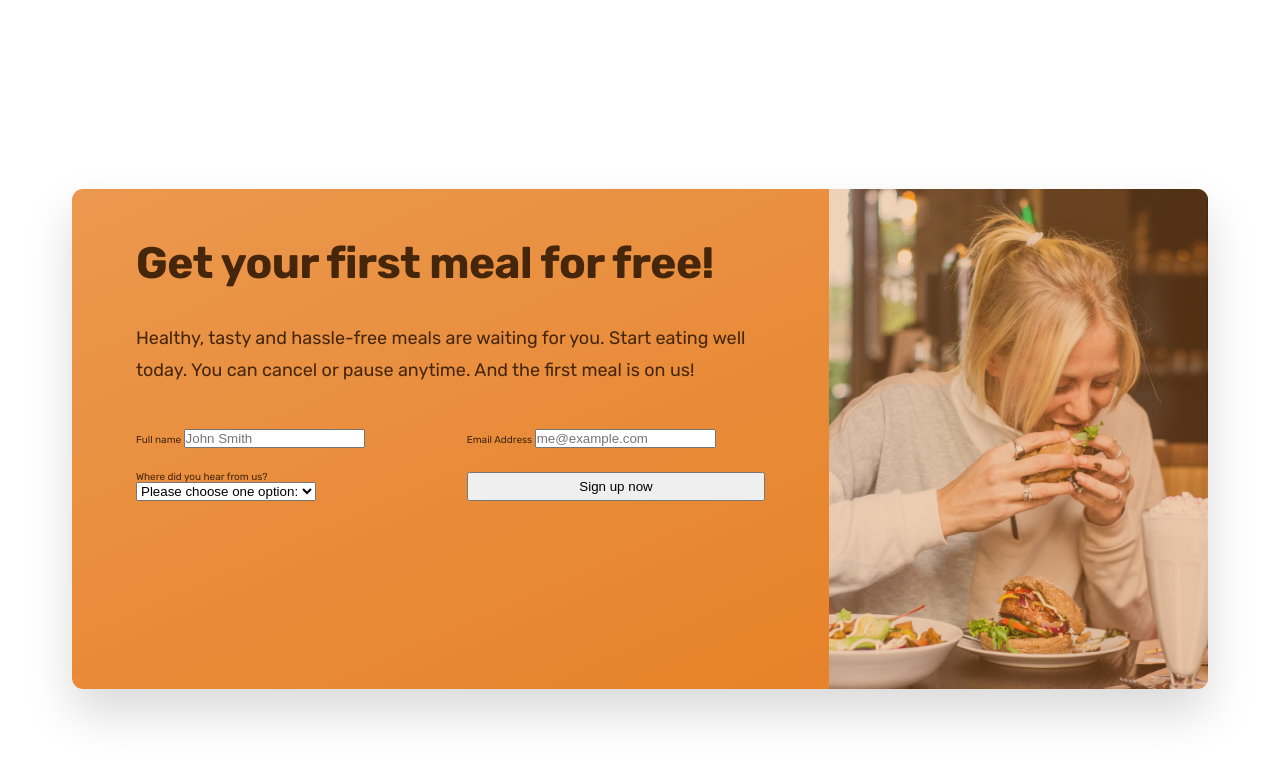
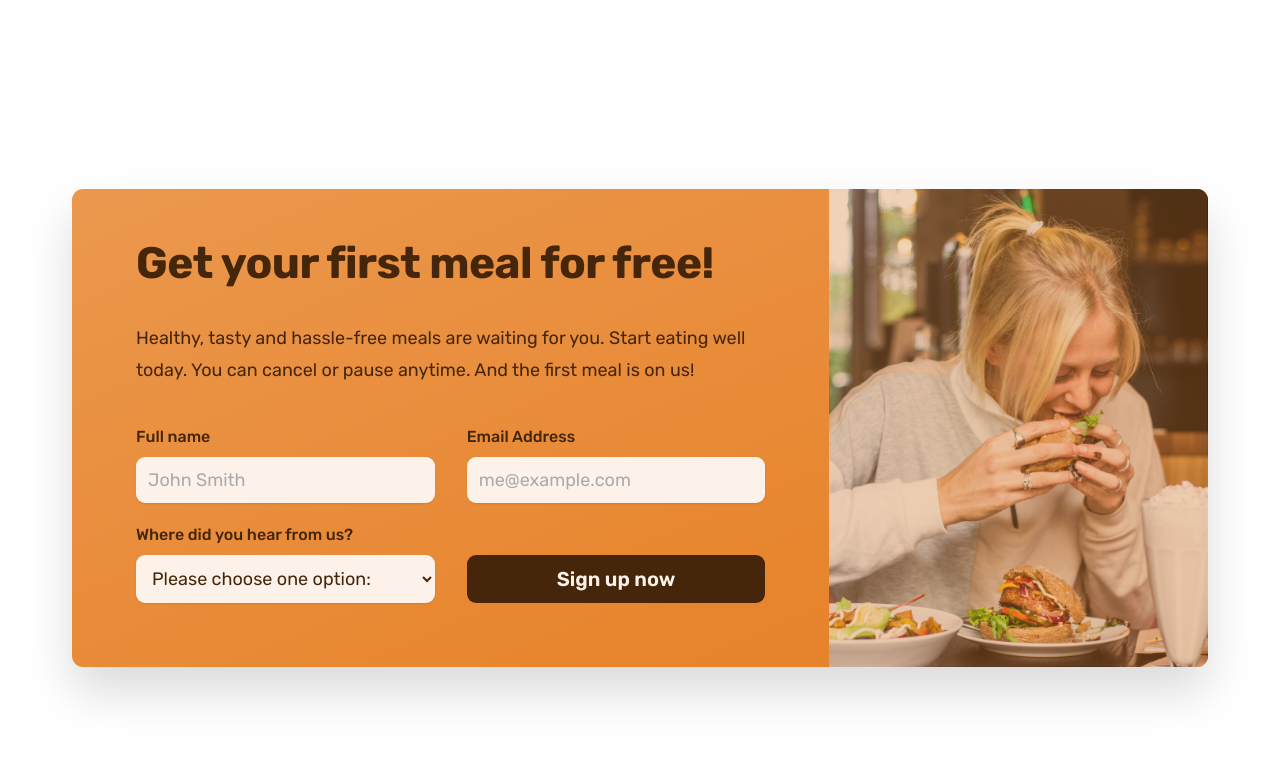
Before and after one commit to iftekhs/Omnifood, a plain HTML site: page index.html in a window 1280 px wide. Shown: the part 5969-6730 px from the top of the page. Drawn offline with nearby package versions, Linux system fonts and the light colour scheme.

Commit message:
Finished the styling of the cta form section

```diff
--- a/css/general.css
+++ b/css/general.css
@@ -54,6 +54,13 @@ Spacing system (px)
   margin: 0;
   padding: 0;
   box-sizing: border-box;
+}
+
+*:focus {
+  outline: none;
+  /* outline: 4px dotted #e67e22; */
+  /* outline-offset: 8px; */
+  box-shadow: 0 0 0 3px rgba(230, 125, 34, 0.5);
 }
 
 html {
@@ -149,6 +156,7 @@ body {
   letter-spacing: 0.75px;
 }
 
+.btn,
 .btn:link,
 .btn:visited {
   display: inline-block;
@@ -158,7 +166,10 @@ body {
   font-weight: 600;
   padding: 1.6rem 3.2rem;
   border-radius: 9px;
-
+  /* Only necessary for .btn */
+  border: none;
+  cursor: pointer;
+  font-family: inherit;
   /* Put transition on original "state" */
   /* transition: background-color 0.3s; */
   transition: all 0.3s;
@@ -189,6 +200,18 @@ body {
 
   /* Trick to add border inside */
   box-shadow: inset 0 0 0 3px #fff;
+}
+
+.btn--form {
+  background-color: #45260a;
+  color: #fdf2e9;
+  align-self: end;
+  padding: 1.2rem;
+}
+
+.btn--form:hover {
+  background-color: #fff;
+  color: #555;
 }
 
 .link:link,
--- a/css/style.css
+++ b/css/style.css
@@ -468,9 +468,6 @@
 
   background-image: linear-gradient(to right bottom, #eb984e, #e67e22);
   overflow: hidden;
-
-  /* temporary */
-  height: 50rem;
 }
 
 .cta-text-box {
@@ -479,7 +476,8 @@
 }
 
 .cta-text-box .heading-secondary {
-  color: #45260a;
+  /* color: #45260a; */
+  color: inherit;
   margin-bottom: 3.2rem;
 }
 
@@ -507,4 +505,37 @@
   row-gap: 2.4rem;
 }
 
+.cta-form label {
+  display: block;
+  font-size: 1.6rem;
+  font-weight: 500;
+  margin-bottom: 1.2rem;
+}
+.cta-form input,
+.cta-form select {
+  width: 100%;
+  padding: 1.2rem;
+  font-size: 1.8rem;
+  font-family: inherit;
+  color: inherit;
+  border: none;
+  background-color: #fdf2e9;
+  border-radius: 9px;
+  box-shadow: 0 1px 2px rgba(0, 0, 0, 0.1);
+}
+
+.cta-form input::placeholder {
+  color: #aaa;
+}
+
+.cta-form select {
+}
+.cta-form button {
+}
+
+.cta *:focus {
+  outline: none;
+  box-shadow: 0 0 0 0.8rem rgba(253, 242, 233, 0.5);
+}
+
 /*---------- CTA SECTION ----------*/
--- a/index.html
+++ b/index.html
@@ -466,7 +466,7 @@
                   </select>
                 </div>
 
-                <button class="btn">Sign up now</button>
+                <button class="btn btn--form">Sign up now</button>
 
                 <!-- <input type="checkbox" />
                 <input type="number" /> -->
```
